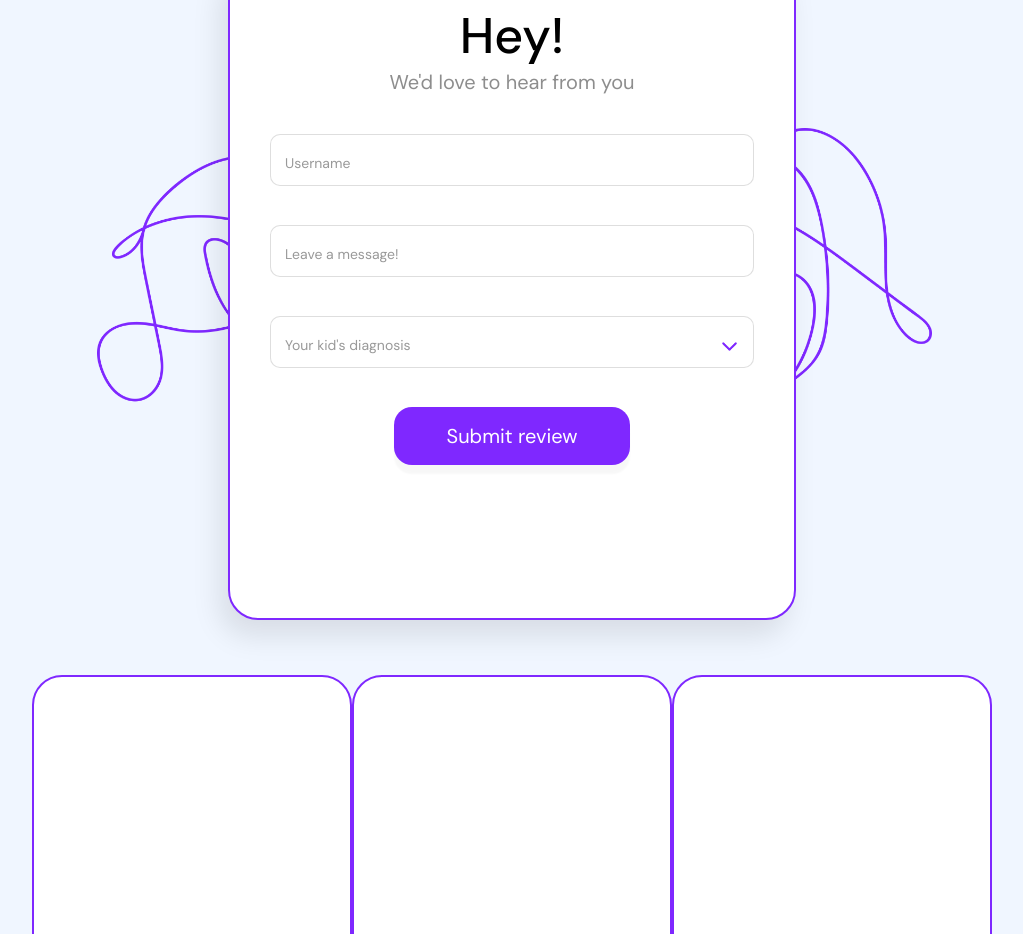
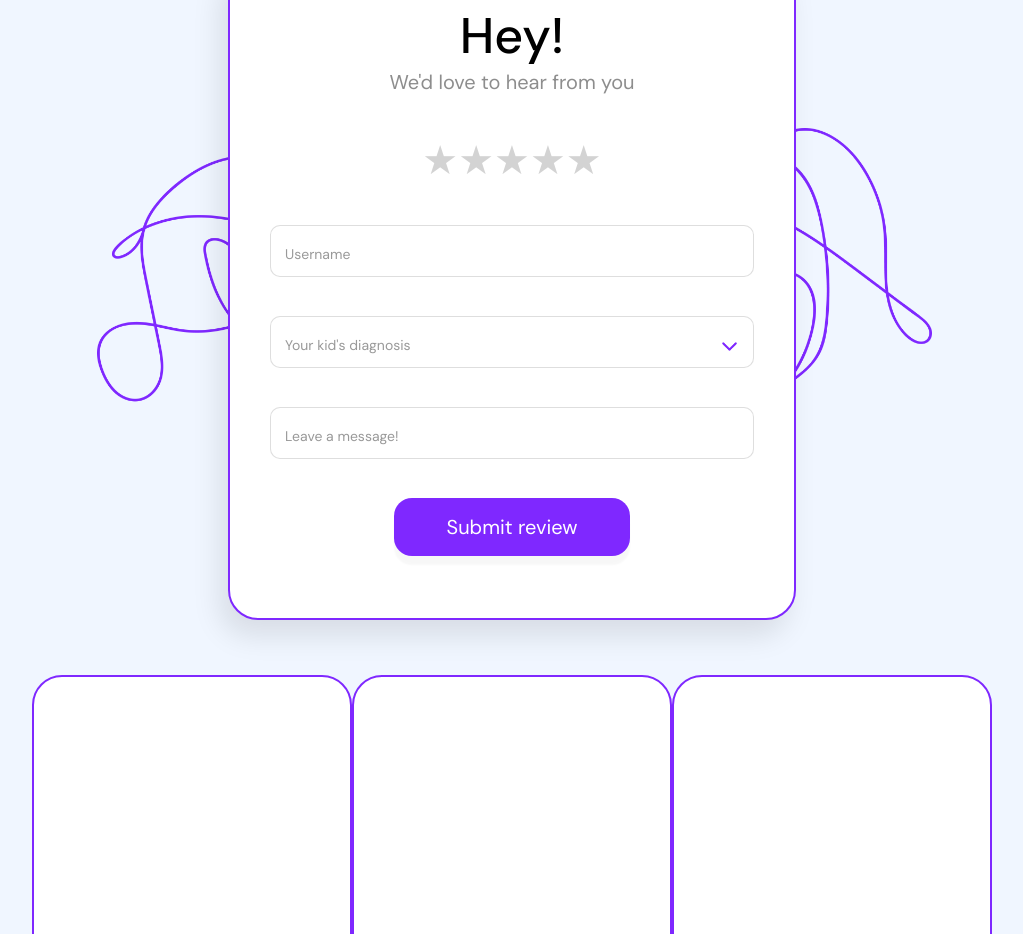
Before and after one commit to YahiaAnas07/GroWonder, a plain HTML site: page index.html in a window 1280 px wide. Shown: the part 3577-4511 px from the top of the page, without its empty margins (128-1151 px from the left). Drawn offline with nearby package versions, Linux system fonts and the light colour scheme.

Commit message:
Add star rating

```diff
--- a/index.html
+++ b/index.html
@@ -124,6 +124,26 @@
 
     .input-file+.js-labelFile.has-file .icon-plus:before {
       content: "\f00c";
+    }
+
+    .star-rating {
+      display: flex;
+      flex-direction: row-reverse;
+      font-size: 2em;
+      justify-content: center;
+    }
+
+    .star {
+      cursor: pointer;
+      color: lightgray;
+      transition: color 0.2s;
+    }
+
+    .star:hover,
+    .star:hover~.star,
+    .star.selected,
+    .star.selected~.star {
+      color: #FF7415;
     }
   </style>
 </head>
@@ -389,13 +409,21 @@
           <p class="reviews-title">Hey!</p>
           <p class="reviews-subtitle">We'd love to hear from you</p>
         </div>
+        <form style="display: flex;
+        flex-direction: column;
+        align-items: center;
+        gap: 39px;">
+          <div class="star-rating">
+            <span class="star" data-value="5">&#9733;</span>
+            <span class="star" data-value="4">&#9733;</span>
+            <span class="star" data-value="3">&#9733;</span>
+            <span class="star" data-value="2">&#9733;</span>
+            <span class="star" data-value="1">&#9733;</span>
+          </div>
+          <input type="hidden" name="rating" id="rating-value" value="">
           <div class="input-container">
             <input type="text" id="username" placeholder=" " required class="input-default">
             <label for="username">Username</label>
-        </div>
-        <div class="input-container">
-          <input type="text" id="comment" placeholder=" " required class="input-default">
-          <label for="comment">Leave a message!</label>
           </div>
           <div class="input-container">
             <input type="text" readonly id="dropdown-input" class="input-default" placeholder=" ">
@@ -409,10 +437,15 @@
               <p data-value="Medical Center">Medical Center</p>
             </div>
           </div>
+          <div class="input-container">
+            <input type="text" id="comment" placeholder=" " required class="input-default">
+            <label for="comment">Leave a message!</label>
+          </div>
 
-        <button class="reviews-button">
+          <button type="submit" class="reviews-button">
             <p>Submit review</p>
           </button>
+        </form>
       </div>
     </div>
 
@@ -543,7 +576,22 @@
       }
     }
 
+    document.addEventListener('DOMContentLoaded', function () {
+      const stars = document.querySelectorAll('.star');
+      stars.forEach(star => {
+        star.addEventListener('click', selectStar);
+      });
 
+      function selectStar(e) {
+        const value = e.target.getAttribute('data-value');
+        stars.forEach(star => {
+          star.classList.remove('selected');
+          if (star.getAttribute('data-value') <= value) {
+            star.classList.add('selected');
+          }
+        });
+      }
+    });
   </script>
   <script>
     (function () {
```
Lines whose indentation alone changed are shown as unchanged.
